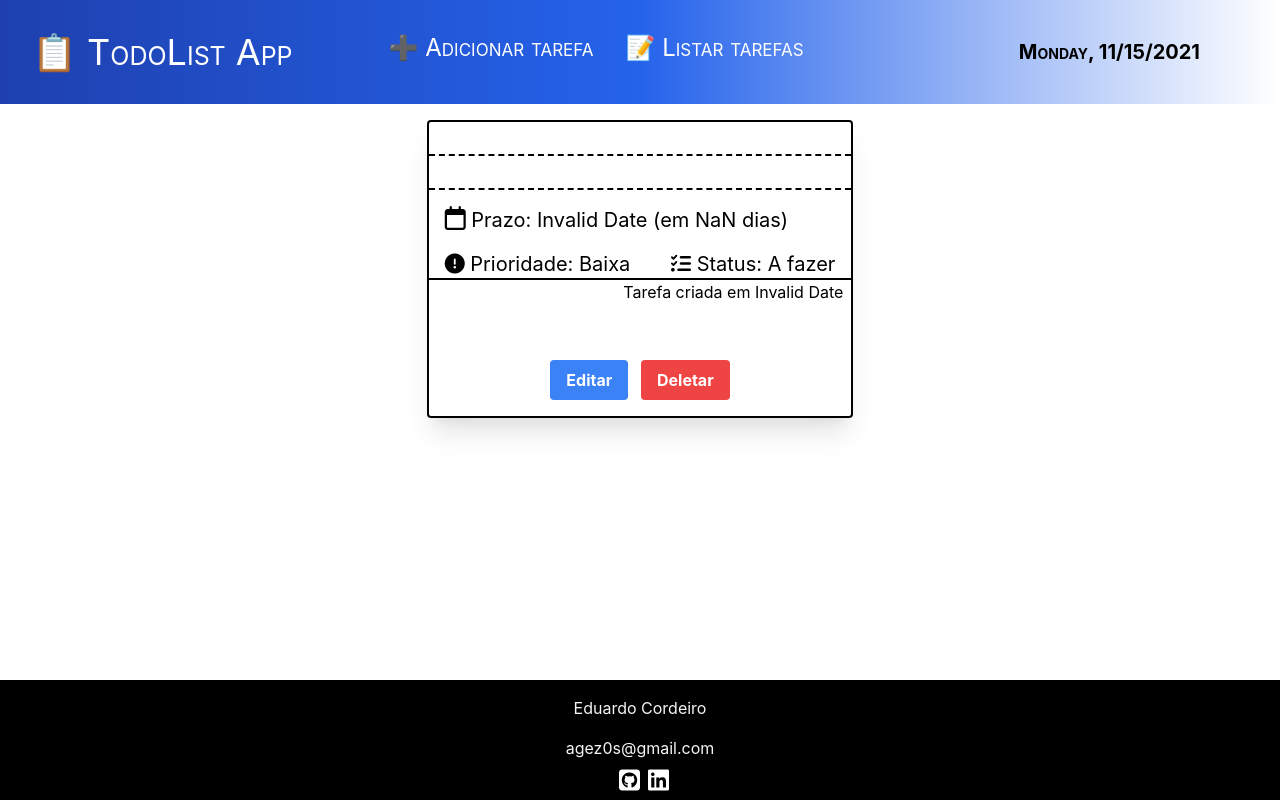
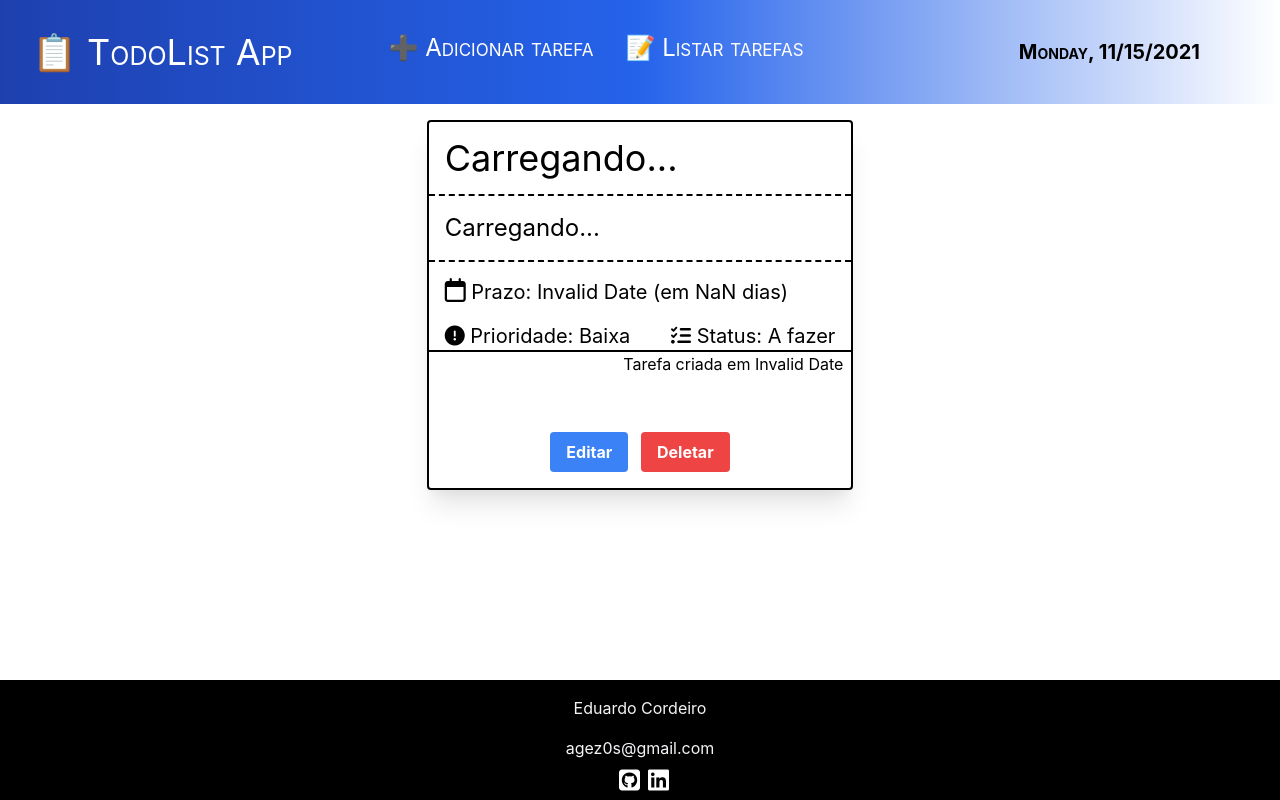
Before and after one commit to agez0s/M3-Projeto-Final-Frontend, a React (Create React App) app: page /view/1 in a window 1280 px wide. Built offline with nearby package versions, Linux system fonts and the light colour scheme; no server answers.

Commit message:
Loading adicionado, agora que está na nuvem

```diff
--- a/src/components/structure/ListTodos/ListTodos.js
+++ b/src/components/structure/ListTodos/ListTodos.js
@@ -46,11 +46,11 @@ const ListTodos = (props) => {
         </CardEsquerdo>
       </div>
       <div
-        className="flex flex-wrap m-4 p-4 self-start m-auto justify-center"
+        className="flex flex-wrap m-4 p-4 self-start mx-auto justify-center"
         style={{ maxWidth: "60%" }}
       >
         <div
-          className="w-full flex text-5xl justify-center mb-4"
+          className="w-full flex text-5xl justify-center mb-4 self-start"
           style={{ fontVariant: "normal" }}
         >
           Bem vindo! Listando suas tarefas:
--- a/src/pages/Home/Home.js
+++ b/src/pages/Home/Home.js
@@ -4,6 +4,7 @@ import Api from "../../api/api"
 
 const Home = () => {
   const [todos, setTodos] = useState([]);
+  const [loading, setLoading] = useState("visible");
   useEffect(() => {
     getTodos();
   }, []);
@@ -11,9 +12,12 @@ const Home = () => {
     const request = await Api.fetchGetAll();
     const data = await request.json();
     setTodos(data);
+    setLoading("hidden")
   };
   return (
     <div className="container">
+      <div className="w-full h-full text-4xl justify-center black flex mt-10 absolute bg-white" style={{ visibility: loading }}>Carregando tarefas...</div>
+
       <ListTodos data={todos} />
     </div>
   );
--- a/src/pages/View/View.js
+++ b/src/pages/View/View.js
@@ -10,7 +10,10 @@ const View = () => {
   // inicializa o estado musica para poder fazer as alteracoes do dom.
   const navigate = useNavigate();
 
-  const [todo, setTodo] = useState({});
+  const [todo, setTodo] = useState({
+    titulo: "Carregando...",
+    descricao: "Carregando..."
+    });
 
   const [open, setOpen] = useState(false);
 
```
